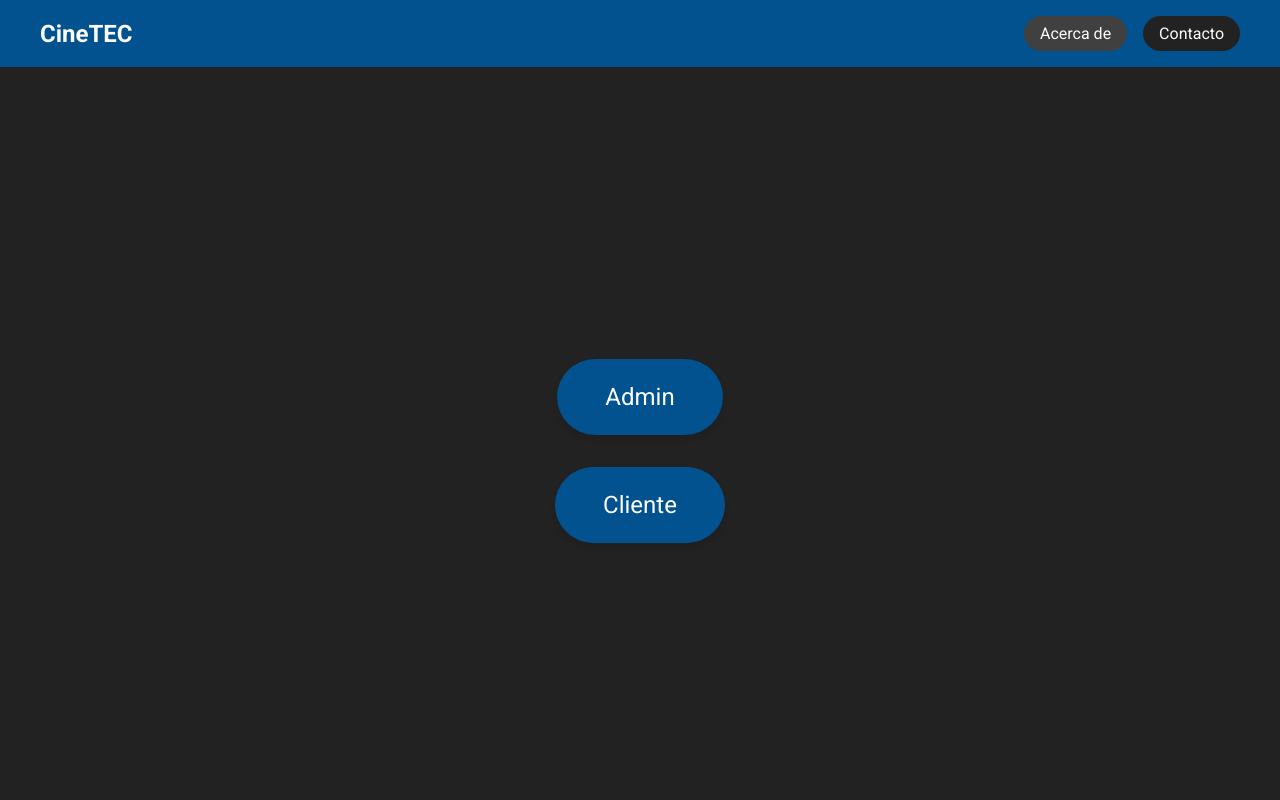
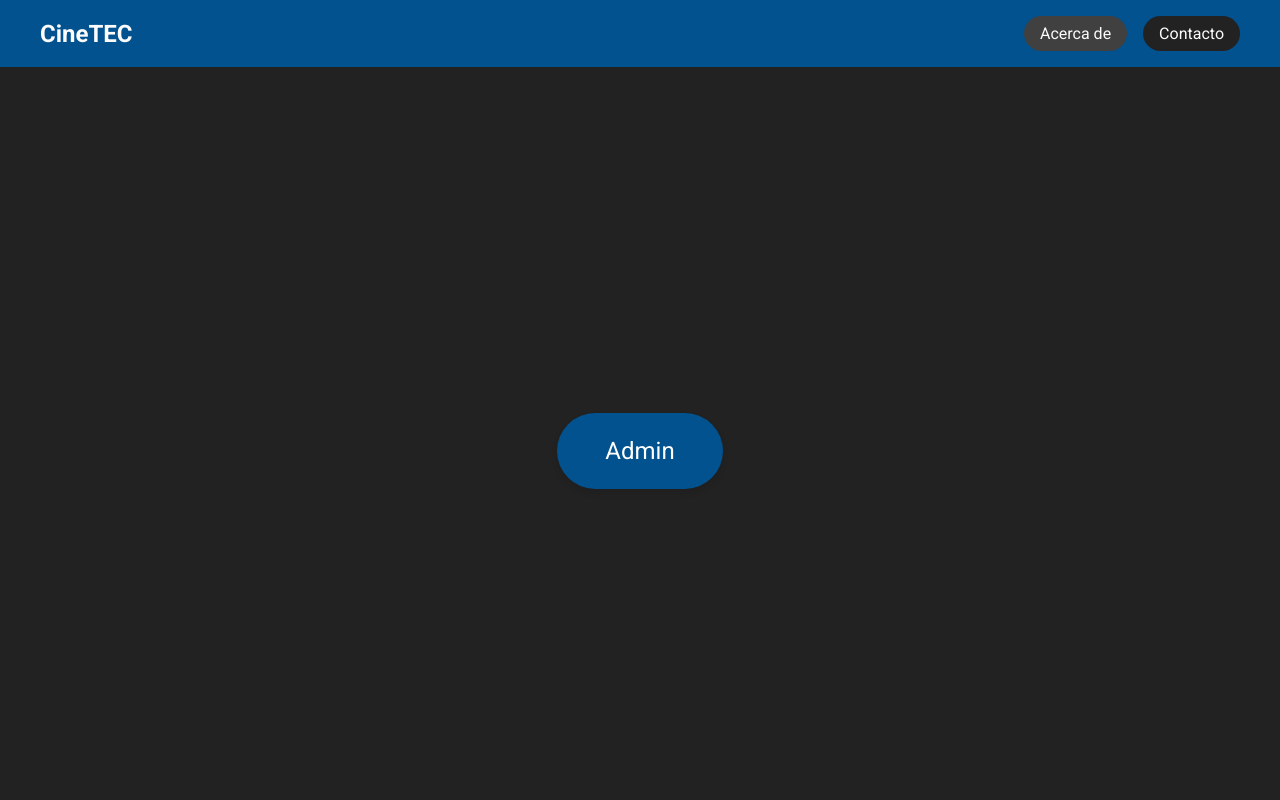
Before and after one commit to Carlos12001/CineTEC, an Angular app in the folder web/CineTEC/: page /home in a window 1280 px wide. Shown: the top 800 px of the page. Built offline with nearby package versions, Linux system fonts and the light colour scheme.

Commit message:
chore: delte client button

```diff
--- a/web/CineTEC/src/app/home/home.component.html
+++ b/web/CineTEC/src/app/home/home.component.html
@@ -1,4 +1,4 @@
 <div class="home-container">
   <a href="/admin/login" class="home-link">Admin</a>
-  <a href="" class="home-link">Cliente</a>
+  <!-- <a href="" class="home-link">Cliente</a> -->
 </div>
```
